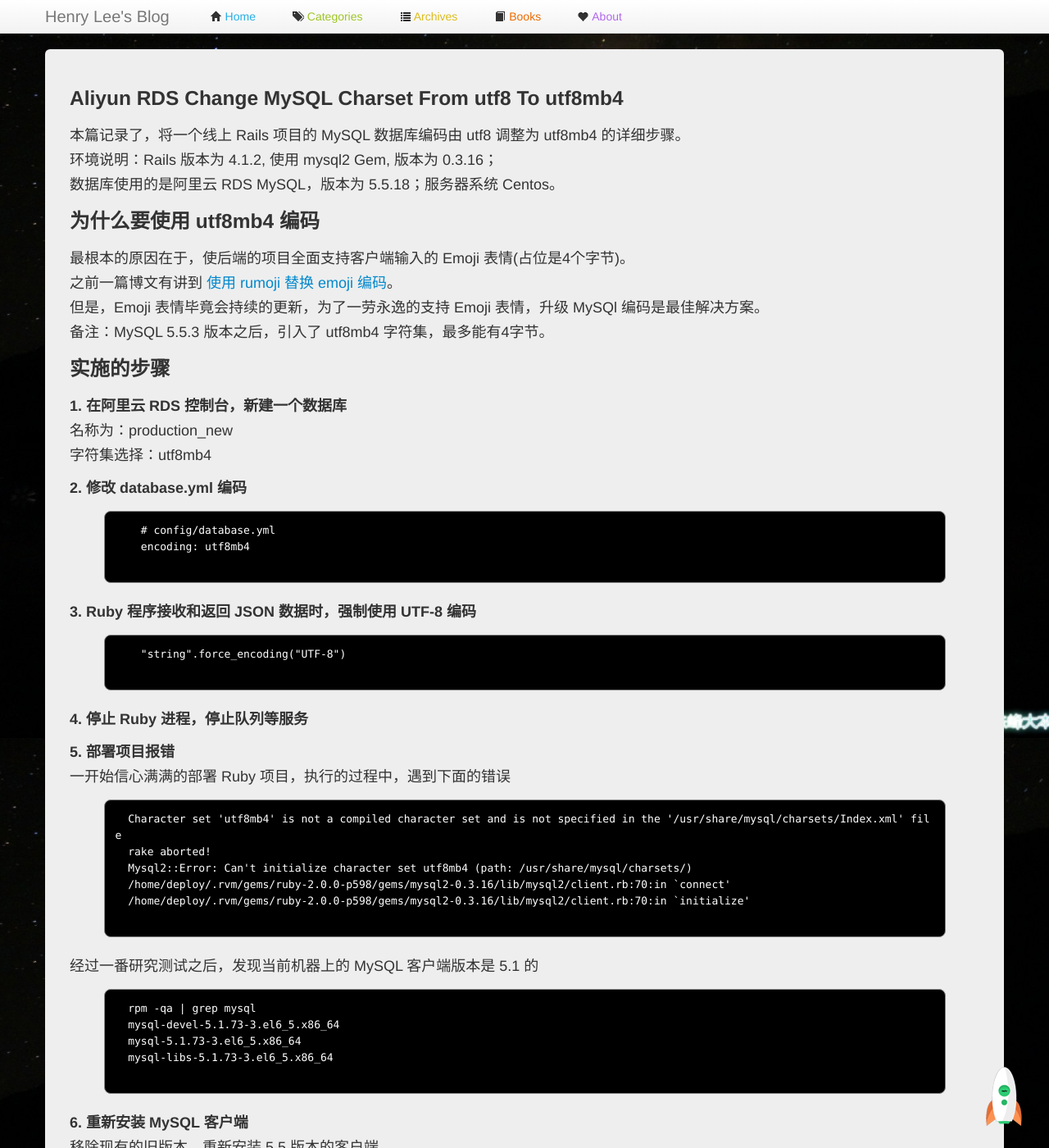
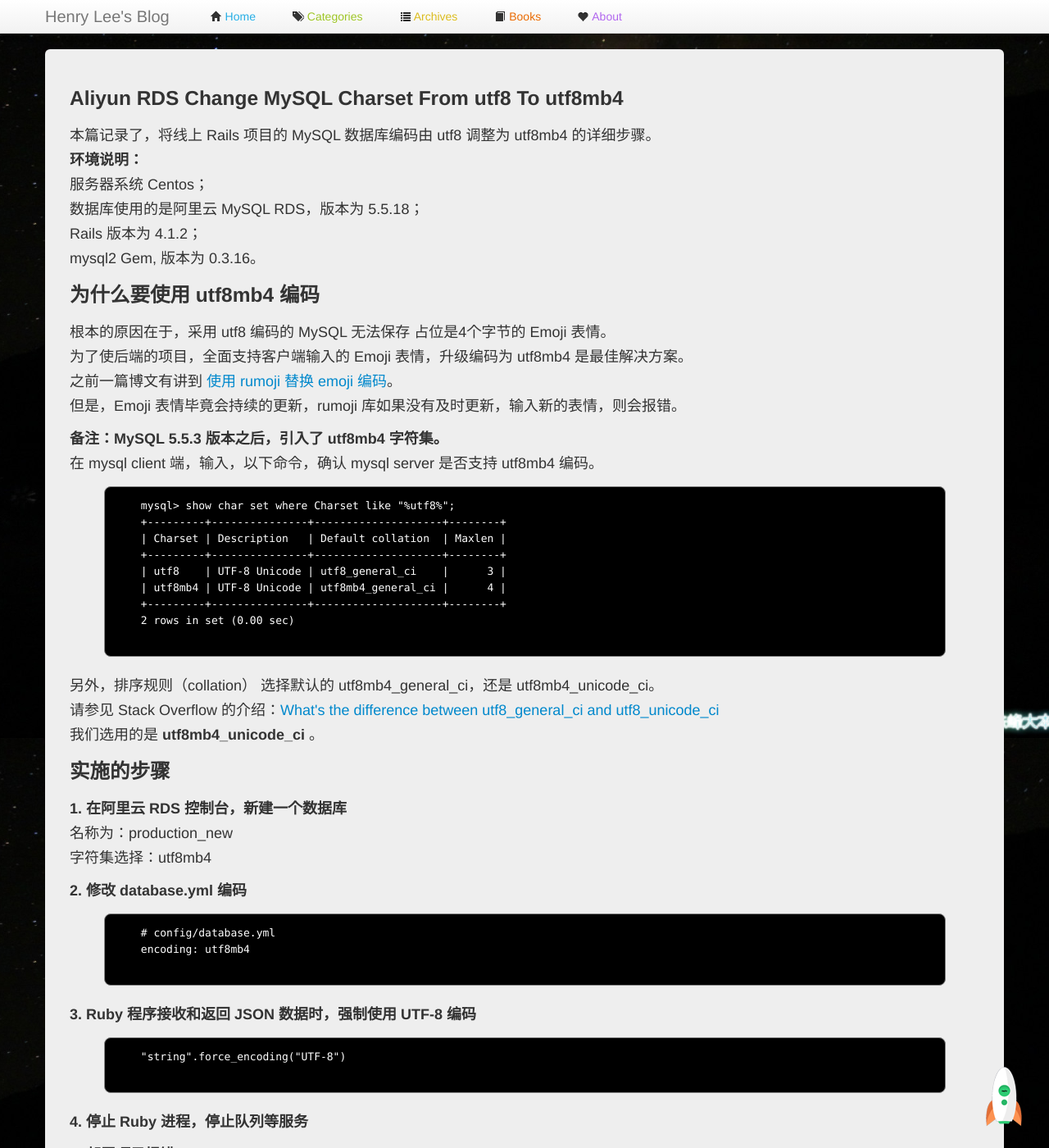
Before and after one commit to manageyp/manageyp.github.com, a Jekyll site: the page built from _posts/2015-03-05-aliyun-rds-change-mysql-charset-from-utf8-to-utf8mb4.html, in a window 1280 px wide and 1400 px high. Shown: the whole window at 82% size. Built offline with Jekyll 4.4.1, drawn with Linux system fonts in a browser that asks for light colours; comment, search, counter and statistics services are not loaded; some of the changed text lies outside the part shown.

Commit message:
[Change] aliyun-rds-change-mysql-charset-from-utf8-to-utf8mb4 post

```diff
--- a/_posts/2015-03-05-aliyun-rds-change-mysql-charset-from-utf8-to-utf8mb4.html
+++ b/_posts/2015-03-05-aliyun-rds-change-mysql-charset-from-utf8-to-utf8mb4.html
@@ -8,18 +8,40 @@ record_on: 2015-03-05
 ---
 
 <p>
-  本篇记录了，将一个线上 Rails 项目的 MySQL 数据库编码由 utf8 调整为 utf8mb4 的详细步骤。<br />
-  环境说明：Rails 版本为 4.1.2, 使用 mysql2 Gem, 版本为 0.3.16； <br />数据库使用的是阿里云 RDS MySQL，版本为 5.5.18；服务器系统 Centos。
+  本篇记录了，将线上 Rails 项目的 MySQL 数据库编码由 utf8 调整为 utf8mb4 的详细步骤。<br />
+  <b>环境说明：</b><br />
+  服务器系统 Centos；<br />
+  数据库使用的是阿里云 MySQL RDS，版本为 5.5.18；<br />
+  Rails 版本为 4.1.2；<br />
+  mysql2 Gem, 版本为 0.3.16。<br />
 </p>
 
 
 <h3>为什么要使用 utf8mb4 编码</h3>
 
 <p>
-  最根本的原因在于，使后端的项目全面支持客户端输入的 Emoji 表情(占位是4个字节)。<br />
+  根本的原因在于，采用 utf8 编码的 MySQL 无法保存 占位是4个字节的 Emoji 表情。<br />
+  为了使后端的项目，全面支持客户端输入的 Emoji 表情，升级编码为 utf8mb4 是最佳解决方案。<br />
   之前一篇博文有讲到 <a href="http://manageyp.github.com/ruby-on-rails/2014/12/10/ruby-on-rails-use-mysql-db-support-iphone-emoji.html">使用 rumoji 替换 emoji 编码</a>。<br />
-  但是，Emoji 表情毕竟会持续的更新，为了一劳永逸的支持 Emoji 表情，升级 MySQl 编码是最佳解决方案。<br />
-  备注：MySQL 5.5.3 版本之后，引入了 utf8mb4 字符集，最多能有4字节。
+  但是，Emoji 表情毕竟会持续的更新，rumoji 库如果没有及时更新，输入新的表情，则会报错。
+</p>
+
+<p>
+  <b>备注：MySQL 5.5.3 版本之后，引入了 utf8mb4 字符集。</b></br>
+  在 mysql client 端，输入，以下命令，确认 mysql server 是否支持 utf8mb4 编码。
+  <pre class="prettyprint lang-html">
+    mysql> show char set where Charset like "%utf8%";
+    +---------+---------------+--------------------+--------+
+    | Charset | Description   | Default collation  | Maxlen |
+    +---------+---------------+--------------------+--------+
+    | utf8    | UTF-8 Unicode | utf8_general_ci    |      3 |
+    | utf8mb4 | UTF-8 Unicode | utf8mb4_general_ci |      4 |
+    +---------+---------------+--------------------+--------+
+    2 rows in set (0.00 sec)
+  </pre>
+  另外，排序规则（collation） 选择默认的 utf8mb4_general_ci，还是 utf8mb4_unicode_ci。<br />
+  请参见 Stack Overflow 的介绍：<a href="http://stackoverflow.com/questions/766809/whats-the-difference-between-utf8-general-ci-and-utf8-unicode-ci">What's the difference between utf8_general_ci and utf8_unicode_ci</a></br>
+  我们选用的是 <b>utf8mb4_unicode_ci</b> 。
 </p>
 
 
@@ -62,6 +84,7 @@ record_on: 2015-03-05
   </pre>
   经过一番研究测试之后，发现当前机器上的 MySQL 客户端版本是 5.1 的</br>
   <pre class="prettyprint lang-html">
+  # 列出所有被安装的 mysql 包
   rpm -qa | grep mysql
   mysql-devel-5.1.73-3.el6_5.x86_64
   mysql-5.1.73-3.el6_5.x86_64
@@ -112,7 +135,7 @@ record_on: 2015-03-05
 </p>
 
 <p>
-  <b>9. 执行 SQL 调整单个表(table) 的编码 </b></br>
+  <b>9. 执行 SQL 调整单个表(table)的编码 </b></br>
   <pre class="prettyprint lang-html">
   # 备份现有数据库
   mysql -h host -u user -p production_new < db/sql/utf8mb4_encoding.sql
@@ -120,7 +143,7 @@ record_on: 2015-03-05
 </p>
 <p>
   SQL 文件内容，举例说明如下:</br>
-  通常只需要修改 table 的编码，若该 table 内有字段(column)是 VARCHAR，或者 TEXT
+  通常只需要修改 table 的编码，若该 table 内有字段(column)是 VARCHAR，或者 TEXT，
   MySQL 将自动调整字段的编码，与 table 的默认编码保持一致</br>
   <pre class="prettyprint lang-html">
   ALTER TABLE `versions` CONVERT TO CHARACTER SET utf8mb4 COLLATE utf8mb4_unicode_ci;
@@ -137,12 +160,13 @@ record_on: 2015-03-05
 
 <p>
   原因在于：MySQL Innodb 的索引长度限制为 767 字节，UTF8mb4 字符集是 4 字节字符集，</br>
-  则 767字节 / 4 字节每字符 = 191字符（即默认的索引最大长度）</br>
+  <b>767 字节 / 4 字节每字符 = 191字符（即默认的索引最大长度）</b></br>
   因此在 varchar(255) 类型字段上，创建索引会失败，提示最大索引长度为767字节。</br>
-  实践中发现，只有 Unique 的索引，或者联合索引，才会报错。</br>
+  实践中发现，MySQL 5.5.x 的版本，只有 Unique 的索引，或者联合索引，才会报错。</br>
   普通索引，Rails 的 Migration 会自动对 Index 的长度增加一个 191 的限制。</br>
+  而 MySQL 5.6.x 的版本，及时普通索引也会报错。</br>
   <b>处理思路：先移除索引，然后修改表的编码，修改成功之后。
-  调整字段的长度为 191，最后再次创建索引。</b>
+  调整索引对应字段的长度为 191，最后再次创建索引。</b>
   <pre class="prettyprint lang-html">
   ALTER TABLE `users` DROP INDEX index_users_on_email;
   ALTER TABLE `users` CONVERT TO CHARACTER SET utf8mb4 COLLATE utf8mb4_unicode_ci;
@@ -161,8 +185,8 @@ record_on: 2015-03-05
 <p>
   <b>备注：使用 Migration 迁移 Table 编码 </b></br>
   如果没有索引的问题，可以使用下面的代码修改表的编码，简洁许多。</br>
-  我是使用下面的代码，打印 SQL 语句到 .sql 文件的。</br>
-  然后，对引起 Index 错误的 Table 单独增加 SQL 语句处理。</br>
+  也可以使用下面的代码，打印 SQL 语句到 .sql 文件的。</br>
+  然后，对引起 Index 错误的 Table 单独增加索引处理的 SQL 语句。</br>
   <pre class="prettyprint lang-html">
   def up
     char_set = 'utf8mb4'
@@ -181,4 +205,5 @@ record_on: 2015-03-05
   <a href="http://mumaren.me/blog/2013/11/27/support-emoji-in-rails-3-dot-2-14/" target="_blank">Support Emoji in Rails 3.2.14</a><br />
   <a href="http://tech.taskrabbit.com/blog/2014/04/24/active-record-mysql-and-emoji/" target="_blank">active_record, MySQL, and emoji</a><br />
   <a href="http://stackoverflow.com/questions/9361720/update-mysql-version-from-5-1-to-5-5-in-centos-6-2" target="_blank">update MySQL version from 5.1 to 5.5 in CentOS 6.2</a><br />
+  <a href="http://stackoverflow.com/questions/766809/whats-the-difference-between-utf8-general-ci-and-utf8-unicode-ci">What's the difference between utf8_general_ci and utf8_unicode_ci</a>
 </p>
```
Also changed, not shown: other parts of _posts/2015-03-05-aliyun-rds-change-mysql-charset-from-utf8-to-utf8mb4.html (+4 -4 lines).
